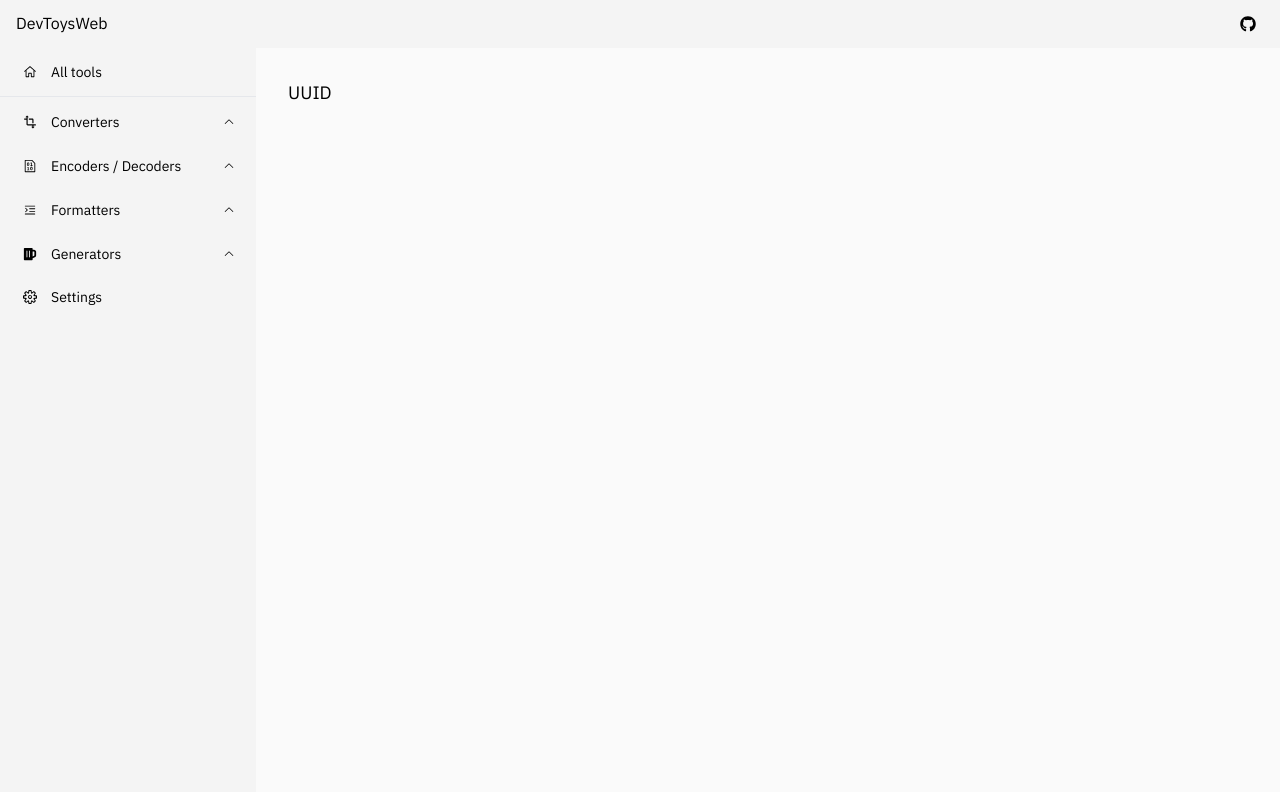
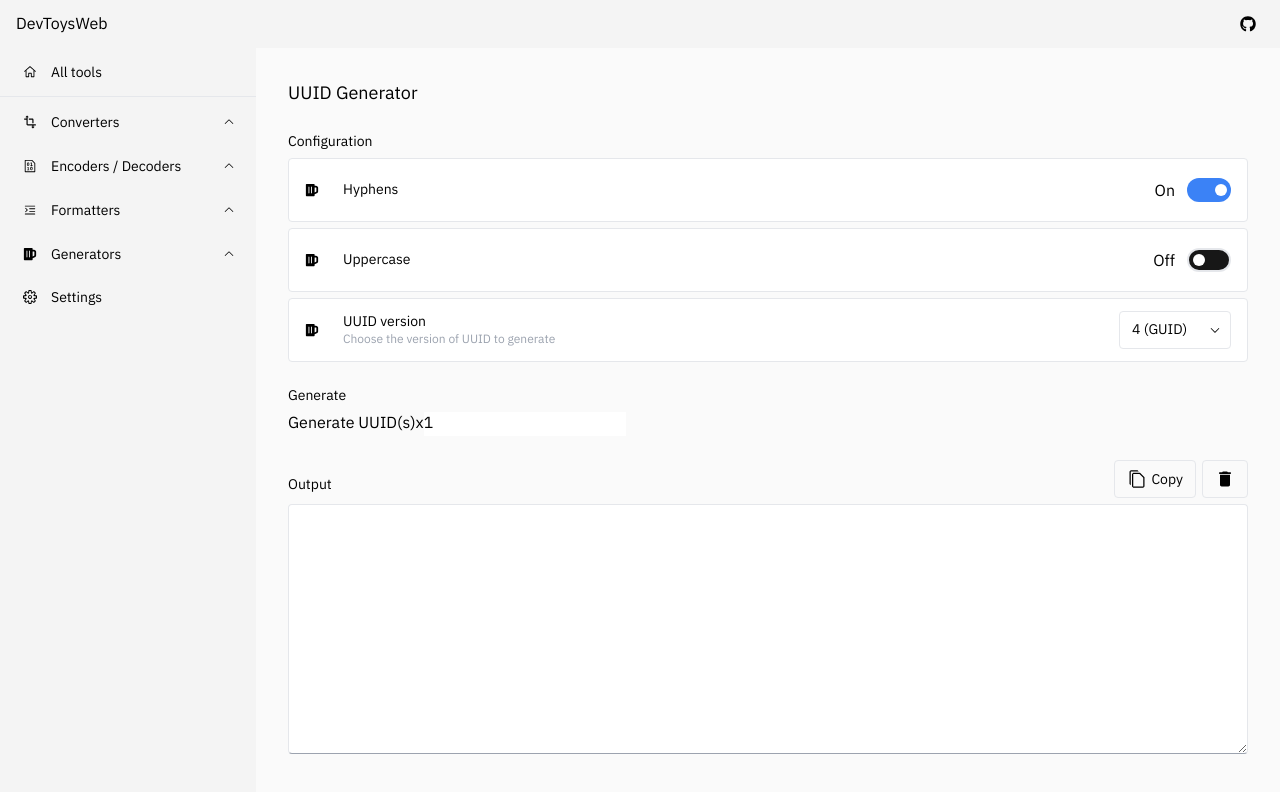
Before and after one commit to morinokami/DevToysWeb, a Next.js app: page /generators/uuid in a window 1280 px wide. Shown: the top 792 px of the page. Built offline with nearby package versions, Linux system fonts and the light colour scheme.

Commit message:
[wip] UUID Generator

```diff
--- a/components/ClearButton.tsx
+++ b/components/ClearButton.tsx
@@ -2,11 +2,11 @@
 import Button from "./Button";
 
 interface ClearButtonProps {
-  setter: (text: string) => void;
+  onClick: () => void;
 }
 
-const ClearButton: React.VFC<ClearButtonProps> = ({ setter }) => {
-  return <Button icon={IconDelete} title="Clear" onClick={() => setter("")} />;
+const ClearButton: React.VFC<ClearButtonProps> = ({ onClick }) => {
+  return <Button icon={IconDelete} title="Clear" onClick={onClick} />;
 };
 
 export default ClearButton;
--- a/components/FileInput.tsx
+++ b/components/FileInput.tsx
@@ -5,11 +5,11 @@
 
 interface FileInputProps {
   // TODO: Accept files other than text
-  setter: (text: string) => void;
+  onFileRead: (value: string) => void;
   accept?: string;
 }
 
-const FileInput: React.VFC<FileInputProps> = ({ setter, accept }) => {
+const FileInput: React.VFC<FileInputProps> = ({ onFileRead, accept }) => {
   const inputRef = useRef<HTMLInputElement>(null);
 
   const onClick = () => {
@@ -22,7 +22,7 @@
       reader.onload = (e: ProgressEvent<FileReader>) => {
         const result = e.target?.result;
         if (result && typeof result === "string") {
-          setter(result);
+          onFileRead(result);
         }
       };
       reader.readAsText(e.target.files[0]);
--- a/components/PasteButton.tsx
+++ b/components/PasteButton.tsx
@@ -2,10 +2,10 @@
 import Button from "./Button";
 
 interface PasteButtonProps {
-  setter: (text: string) => void;
+  onClick: (value: string) => void;
 }
 
-const PasteButton: React.VFC<PasteButtonProps> = ({ setter: onClick }) => {
+const PasteButton: React.VFC<PasteButtonProps> = ({ onClick }) => {
   return (
     <Button
       icon={IconPaste}
--- a/package.json
+++ b/package.json
@@ -15,12 +15,14 @@
     "next-themes": "^0.0.15",
     "react": "17.0.2",
     "react-dom": "17.0.2",
-    "react-icons": "^4.3.1"
+    "react-icons": "^4.3.1",
+    "uuid": "^8.3.2"
   },
   "devDependencies": {
     "@types/html-escaper": "^3.0.0",
     "@types/node": "17.0.17",
     "@types/react": "17.0.39",
+    "@types/uuid": "^8.3.4",
     "autoprefixer": "^10.4.2",
     "eslint": "8.8.0",
     "eslint-config-next": "12.0.10",
--- a/pages/[category]/base64.tsx
+++ b/pages/[category]/base64.tsx
@@ -73,13 +73,13 @@
       <div>
         <SectionHeader title="Input">
           <div className="flex">
-            <PasteButton setter={setInput} />
+            <PasteButton onClick={(text) => setInput(text)} />
             <Spacer x={6} />
-            <ClearButton setter={setInput} />
+            <ClearButton onClick={() => setInput("")} />
           </div>
         </SectionHeader>
         <Spacer y={6} />
-        <TextArea value={input} onChange={setInput} rows={7} />
+        <TextArea value={input} onChange={setInput} />
       </div>
       <Spacer y={12} />
       <div>
@@ -87,7 +87,7 @@
           <CopyButton text={output} />
         </SectionHeader>
         <Spacer y={6} />
-        <TextArea value={output} rows={7} />
+        <TextArea value={output} />
       </div>
     </MainLayout>
   );
--- a/pages/[category]/html.tsx
+++ b/pages/[category]/html.tsx
@@ -48,11 +48,11 @@
       <div>
         <SectionHeader title="Input">
           <div className="flex">
-            <PasteButton setter={setInput} />
+            <PasteButton onClick={setInput} />
             <Spacer x={6} />
-            <FileInput setter={setInput} accept=".htm,.html" />
+            <FileInput onFileRead={setInput} accept=".htm,.html" />
             <Spacer x={6} />
-            <ClearButton setter={setInput} />
+            <ClearButton onClick={() => setInput("")} />
           </div>
         </SectionHeader>
         <Spacer y={6} />
--- a/pages/[category]/number-base.tsx
+++ b/pages/[category]/number-base.tsx
@@ -105,7 +105,7 @@
       <Spacer y={24} />
       <div>
         <SectionHeader title="Input">
-          <PasteButton setter={setInput} />
+          <PasteButton onClick={setInput} />
         </SectionHeader>
         <Spacer y={6} />
         <Input value={input} onChange={setInput} />
--- a/pages/[category]/url.tsx
+++ b/pages/[category]/url.tsx
@@ -47,9 +47,9 @@
       <div>
         <SectionHeader title="Input">
           <div className="flex">
-            <PasteButton setter={setInput} />
+            <PasteButton onClick={setInput} />
             <Spacer x={6} />
-            <ClearButton setter={setInput} />
+            <ClearButton onClick={() => setInput("")} />
           </div>
         </SectionHeader>
         <Spacer y={6} />
--- a/pages/[category]/uuid.tsx
+++ b/pages/[category]/uuid.tsx
@@ -1,9 +1,97 @@
 import { NextPage } from "next";
+import { useRouter } from "next/router";
+import { useState } from "react";
+import { v1 as uuidv1, v4 as uuidv4 } from "uuid";
 
+import ClearButton from "../../components/ClearButton";
+import Configuration from "../../components/Configuration";
+import CopyButton from "../../components/CopyButton";
+import SectionHeader from "../../components/SectionHeader";
+import Select from "../../components/Select";
+import Spacer from "../../components/Spacer";
+import TextArea from "../../components/TextArea";
+import Toggle from "../../components/Toggle";
+import { IconBeerMini } from "../../data/icon";
+import { getTitle } from "../../data/nav";
 import MainLayout from "../../layouts/MainLayout";
 
+const versions = [{ name: "1" }, { name: "4 (GUID)" }];
+
 const Uuid: NextPage = () => {
-  return <MainLayout title="UUID"></MainLayout>;
+  const router = useRouter();
+  const title = getTitle(router.asPath);
+
+  const [hyphens, setHyphens] = useState(true);
+  const [uppercase, setUppercase] = useState(false);
+  const [version, setVersion] = useState(versions[1]);
+  const [count, setCount] = useState(1);
+  const [uuids, setUuids] = useState<string[]>([]);
+
+  const output = uuids.join("\n");
+
+  return (
+    <MainLayout title={title}>
+      <div>
+        <SectionHeader title="Configuration" />
+        <Spacer y={6} />
+        <Configuration icon={IconBeerMini} title="Hyphens">
+          <Toggle on={hyphens} onChange={setHyphens} desc="Use hyphens" />
+        </Configuration>
+        <Spacer y={6} />
+        <Configuration icon={IconBeerMini} title="Uppercase">
+          <Toggle on={uppercase} onChange={setUppercase} desc="Use uppercase" />
+        </Configuration>
+        <Spacer y={6} />
+        <Configuration
+          icon={IconBeerMini}
+          title="UUID version"
+          subtitle="Choose the version of UUID to generate"
+        >
+          <div className="w-28">
+            <Select options={versions} value={version} onChange={setVersion} />
+          </div>
+        </Configuration>
+      </div>
+      <Spacer y={24} />
+      <div>
+        <SectionHeader title="Generate" />
+        <Spacer y={6} />
+        {/* TODO: Use Button component */}
+        <button
+          onClick={() => {
+            const generatedUuids = [];
+            for (let i = 0; i < count; i++) {
+              let uuid = version.name === "1" ? uuidv1() : uuidv4();
+              uuid = !hyphens ? uuid.replace(/-/g, "") : uuid;
+              uuid = !uppercase ? uuid.toLowerCase() : uuid.toUpperCase();
+              generatedUuids.push(uuid);
+            }
+            setUuids([...uuids, ...generatedUuids]);
+          }}
+        >
+          Generate UUID(s)
+        </button>
+        x{/* TODO: Create a new component */}
+        <input
+          type="number"
+          value={count}
+          onChange={(e) => setCount(Number(e.target.value))}
+        />
+      </div>
+      <Spacer y={24} />
+      <div>
+        <SectionHeader title="Output">
+          <div className="flex">
+            <CopyButton text={output} />
+            <Spacer x={6} />
+            <ClearButton onClick={() => setUuids([])} />
+          </div>
+        </SectionHeader>
+        <Spacer y={6} />
+        <TextArea value={output} />
+      </div>
+    </MainLayout>
+  );
 };
 
 export default Uuid;
```
Also changed, not shown: 1 other file (tests, documents, lock files or other folders).
